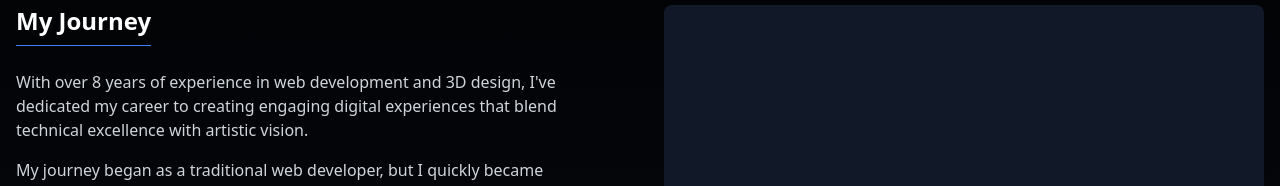
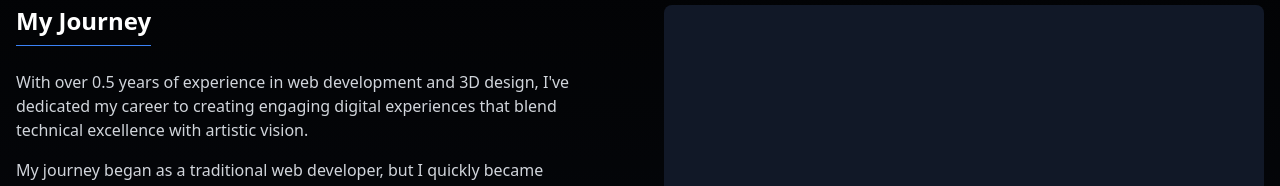
Before and after one commit to peyanshu/NewPortfolio, a React (Vite) app: page /about in a window 1280 px wide. Shown: the part 315-501 px from the top of the page. Built offline with nearby package versions, Linux system fonts and the light colour scheme; no server answers.

Commit message:
Update About.tsx

```diff
--- a/src/pages/About.tsx
+++ b/src/pages/About.tsx
@@ -76,7 +76,7 @@ const About = () => {
             </h2>
             <div className="text-gray-300 space-y-4">
               <p>
-                With over 8 years of experience in web development and 3D design, I've dedicated my career to creating
+                With over 0.5 years of experience in web development and 3D design, I've dedicated my career to creating
                 engaging digital experiences that blend technical excellence with artistic vision.
               </p>
               <p>
```
